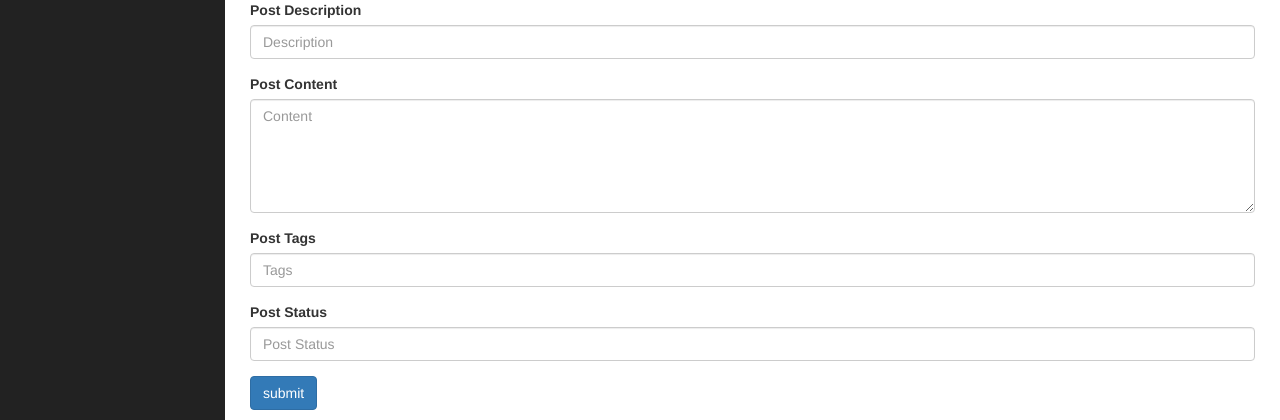
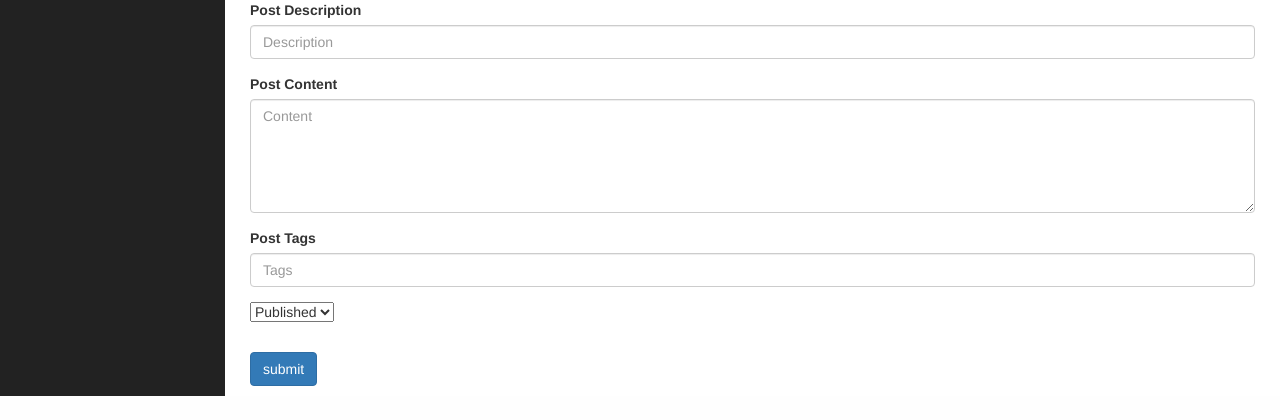
Before and after one commit to artanramanaj/ContentManagmentSystem, a PHP site: page /admin/addposts.php in a window 1280 px wide. Shown: the part 761-1181 px from the top of the page. After the commit the page ends 1157 px from the top, so only its background shows below. Run offline with PHP 8.4, Linux system fonts and the light colour scheme; tables that the repository leaves empty or names only in its code hold one stand-in row (values such as "Sample post"); data that the repository does not hold is empty; some libraries are stand-ins or nearby versions.

Commit message:
adding posts link when created

```diff
--- a/admin/addposts.php
+++ b/admin/addposts.php
@@ -1,9 +1,11 @@
 <?php include "includes/admin_header.php" ?>
+
 
 <div id="wrapper">
 
     <!-- Navigation -->
     <?php include "includes/admin_navigation.php" ?>
+
 
     <div id="page-wrapper">
 
@@ -17,6 +19,34 @@
                         <small>Author</small>
                     </h1>
 
+                    <?php
+
+                    if (isset($_POST['submit'])) {
+
+                        $post_title = $_POST['post_title'];
+                        $post_category_name = $_POST['post_category_name'];
+                        $post_author = $_POST['post_author'];
+                        $post_date = date('d-m-y');
+                        $post_img = $_FILES['post_img']['name'];
+                        $post_img_temp = $_FILES['post_img']['tmp_name'];
+                        $post_desc = $_POST['post_desc'];
+                        $post_content = $_POST['post_content'];
+                        $post_tags = $_POST['post_tags'];
+                        $post_status = $_POST['post_status'];
+
+
+                        move_uploaded_file($post_img_temp, "../images/$post_img");
+
+                        $query = "INSERT INTO posts (post_title, post_category_name, post_author, post_date, post_img, post_desc, post_content, post_tags,  post_status )  VALUES ('$post_title', '$post_category_name', '$post_author',  now() , '$post_img', '$post_desc', '$post_tags','$post_content',  '$post_status')";
+                        $result = mysqli_query($connection, $query);
+
+                        $idForPost = mysqli_insert_id($connection);
+
+                        echo "<p class='bg-success '>Post created<a href='../post.php?p_id=$idForPost'>View Post</a> or <a href='./posts.php'>edit more post</a></p>";
+
+                    }
+
+                    ?>
                     <form action="" method="POST" enctype="multipart/form-data">
 
                         <div class="form-group">
@@ -87,39 +117,17 @@
                         </div>
 
                         <div class="form-group">
-                            <label for="post_status">Post Status</label>
-                            <input type="text" class="form-control" id="post_status" name="post_status"
-                                placeholder="Post Status">
+
+                            <select name="post_status" class="form-group">
+                                <option value="published">Published</option>
+                                <option value="draft">Draft</option>
+                            </select>
                         </div>
                         <input type="submit" value="submit" name="submit" class="btn btn-primary"></input>
                     </form>
 
                     <!-- inserting data in post table-->
-                    <?php
 
-                    if (isset($_POST['submit'])) {
-
-                        $post_title = $_POST['post_title'];
-                        $post_category_name = $_POST['post_category_name'];
-                        echo $post_category_name;
-                        $post_author = $_POST['post_author'];
-                        $post_date = date('d-m-y');
-                        $post_img = $_FILES['post_img']['name'];
-                        $post_img_temp = $_FILES['post_img']['tmp_name'];
-                        $post_desc = $_POST['post_desc'];
-                        $post_content = $_POST['post_content'];
-                        $post_tags = $_POST['post_tags'];
-                        $post_status = $_POST['post_status'];
-
-
-                        move_uploaded_file($post_img_temp, "../images/$post_img");
-
-                        $query = "INSERT INTO posts (post_title, post_category_name, post_author, post_date, post_img, post_desc, post_content, post_tags,  post_status )  VALUES ('$post_title', '$post_category_name', '$post_author',  now() , '$post_img', '$post_desc', '$post_tags','$post_content',  '$post_status')";
-                        $result = mysqli_query($connection, $query);
-
-                    }
-
-                    ?>
                 </div>
                 <!-- /.container-fluid -->
             </div>
```
Also changed, not shown: images/member4.png (added).
